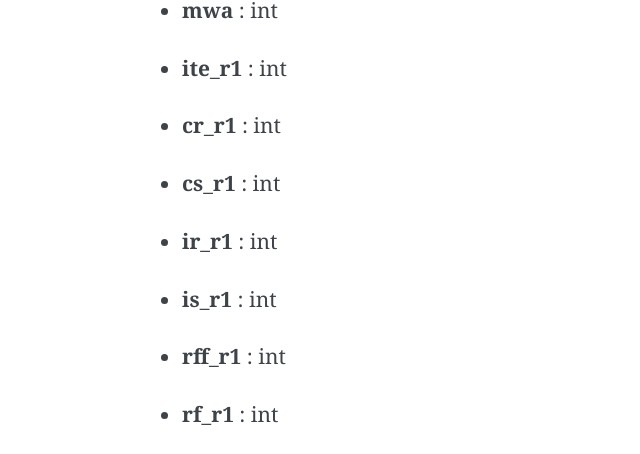
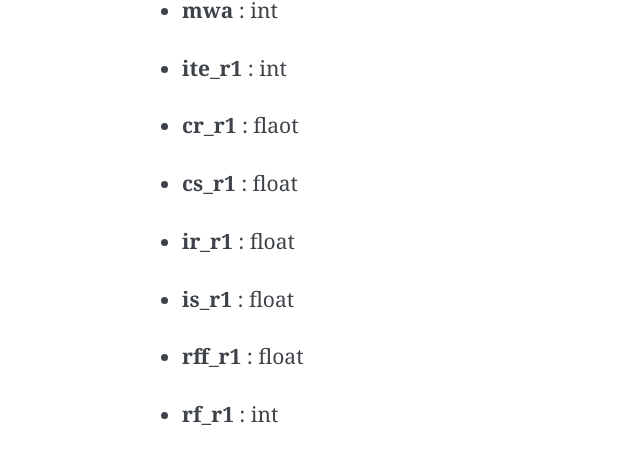
Before and after one commit to kmshin1397/ETSimulations, a Sphinx documentation site: the page built from docs/DynamoProcessor.rst, in a window 1280 px wide and 900 px high, scrolled down 3861 px. Shown: the part 149-603 px from the top of the window, without its empty margins (328-968 px from the left). Built offline with Sphinx 7.4.7, drawn with Linux system fonts in a browser that asks for light colours.

Commit message:
Accept float values for IMOD defocus and various Dynamo arguments

```diff
--- a/docs/DynamoProcessor.rst
+++ b/docs/DynamoProcessor.rst
@@ -64,15 +64,15 @@ The arguments below are used for the Dynamo alignment project specifically, and
 
     * **ite_r1** : int
 
-    * **cr_r1** : int
+    * **cr_r1** : flaot
 
-    * **cs_r1** : int
+    * **cs_r1** : float
 
-    * **ir_r1** : int
+    * **ir_r1** : float
 
-    * **is_r1** : int
+    * **is_r1** : float
 
-    * **rff_r1** : int
+    * **rff_r1** : float
 
     * **rf_r1** : int
 
```
Also changed, not shown: 2 other files.
